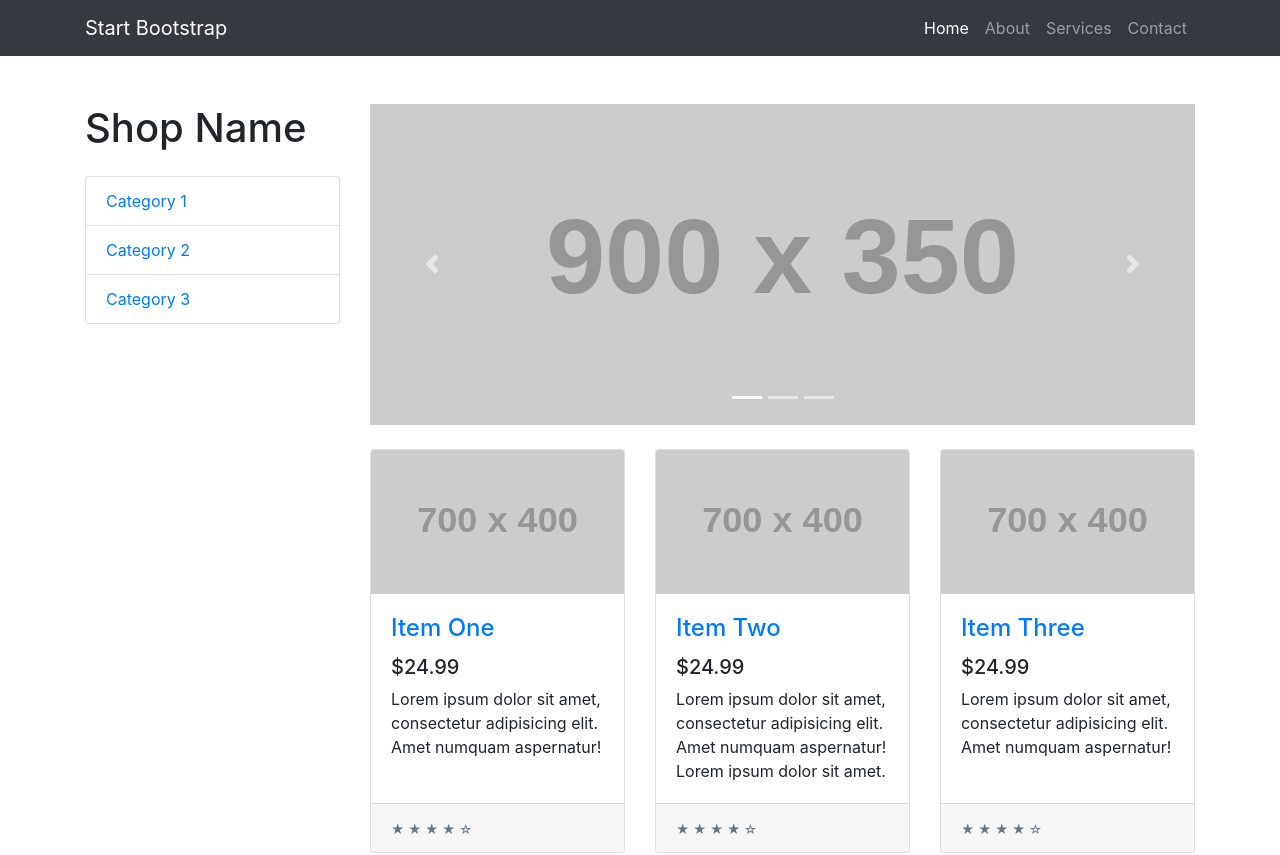
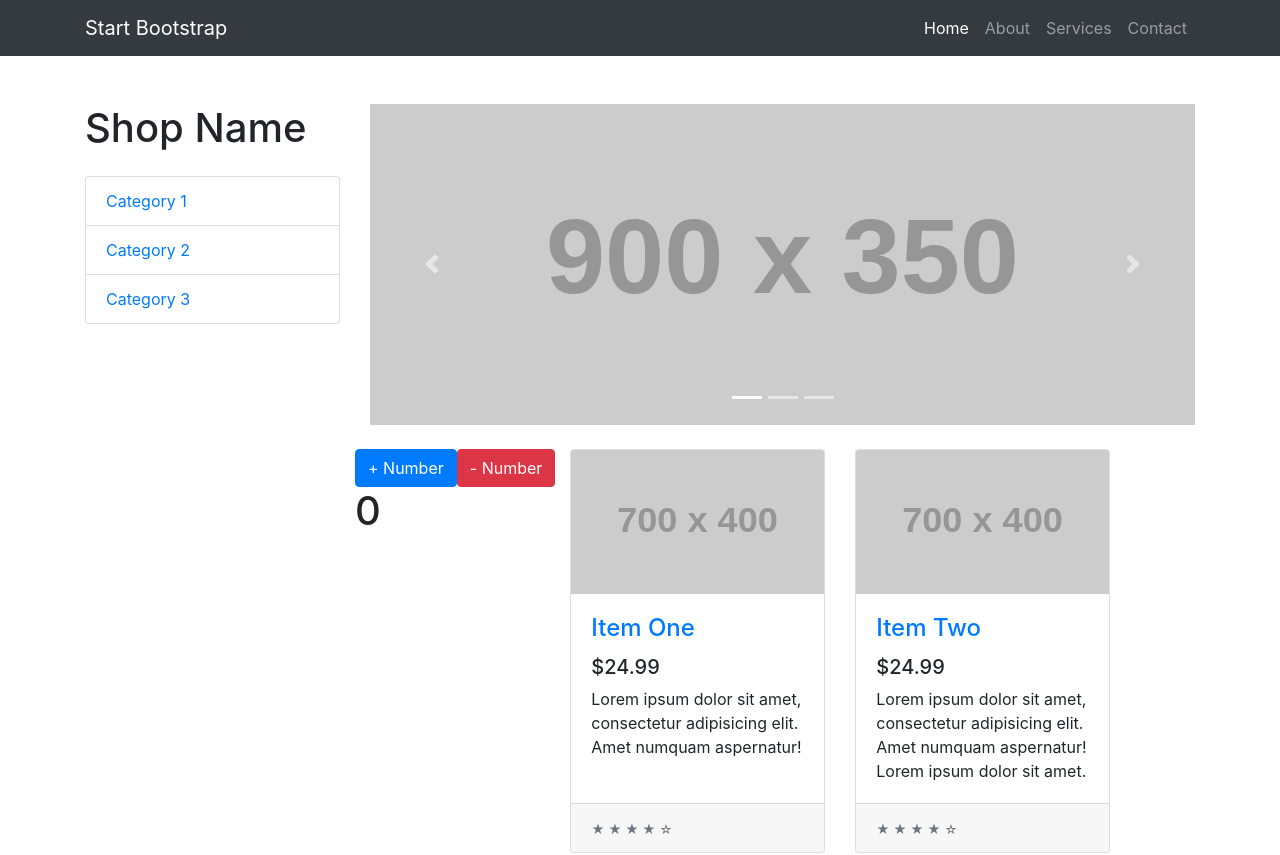
Before and after one commit to PanithiJump/Udm-Nextjs-MovieApp, a Next.js app: page / in a window 1280 px wide. Shown: the top 855 px of the page. Built offline with nearby package versions, Linux system fonts and the light colour scheme.

Commit message:
Sec 2 - What is the State

```diff
--- a/components/movieList.js
+++ b/components/movieList.js
@@ -2,10 +2,28 @@
 
 class MovieList extends React.Component {
 
+    constructor(props){
+        super(props)
+        this.state = {
+            count: 0
+        }
+    }
+
+    increment = () =>{
+        alert('incrementing Number')
+    }
+    decrement = () =>{
+        alert('decrementing Number')
+    }
 
     render() {
         return (
             <React.Fragment>
+                <div>
+                    <button onClick={this.increment} className="btn btn-primary">+ Number</button>
+                    <button onClick={this.decrement} className="btn btn-danger">- Number</button>
+                    <h1>{this.state.count}</h1>
+                </div>
                 <div className="col-lg-4 col-md-6 mb-4">
                     <div className="card h-100">
                         <a href="#"><img className="card-img-top" src="http://placehold.it/700x400" alt="" /></a>
```
